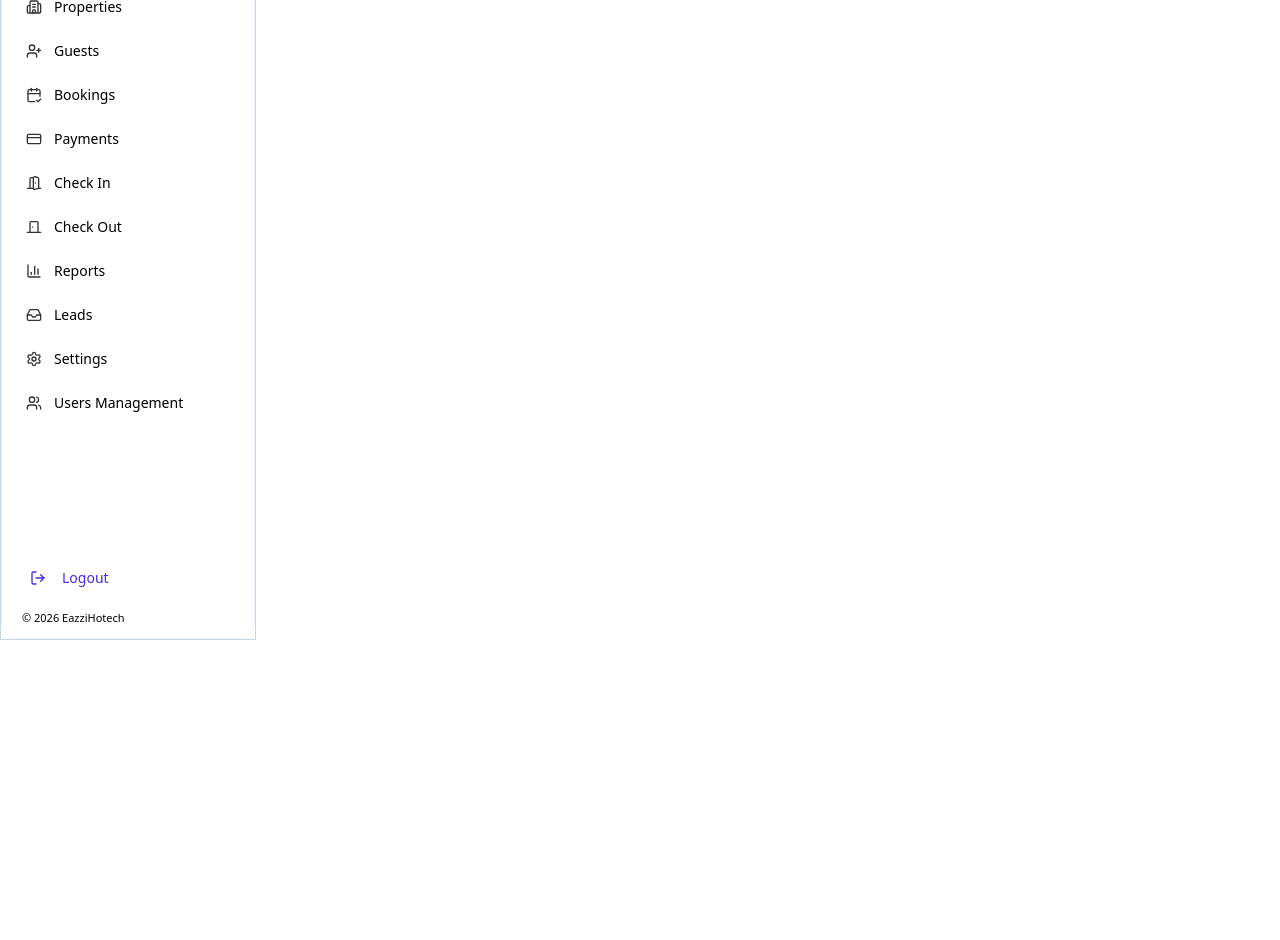
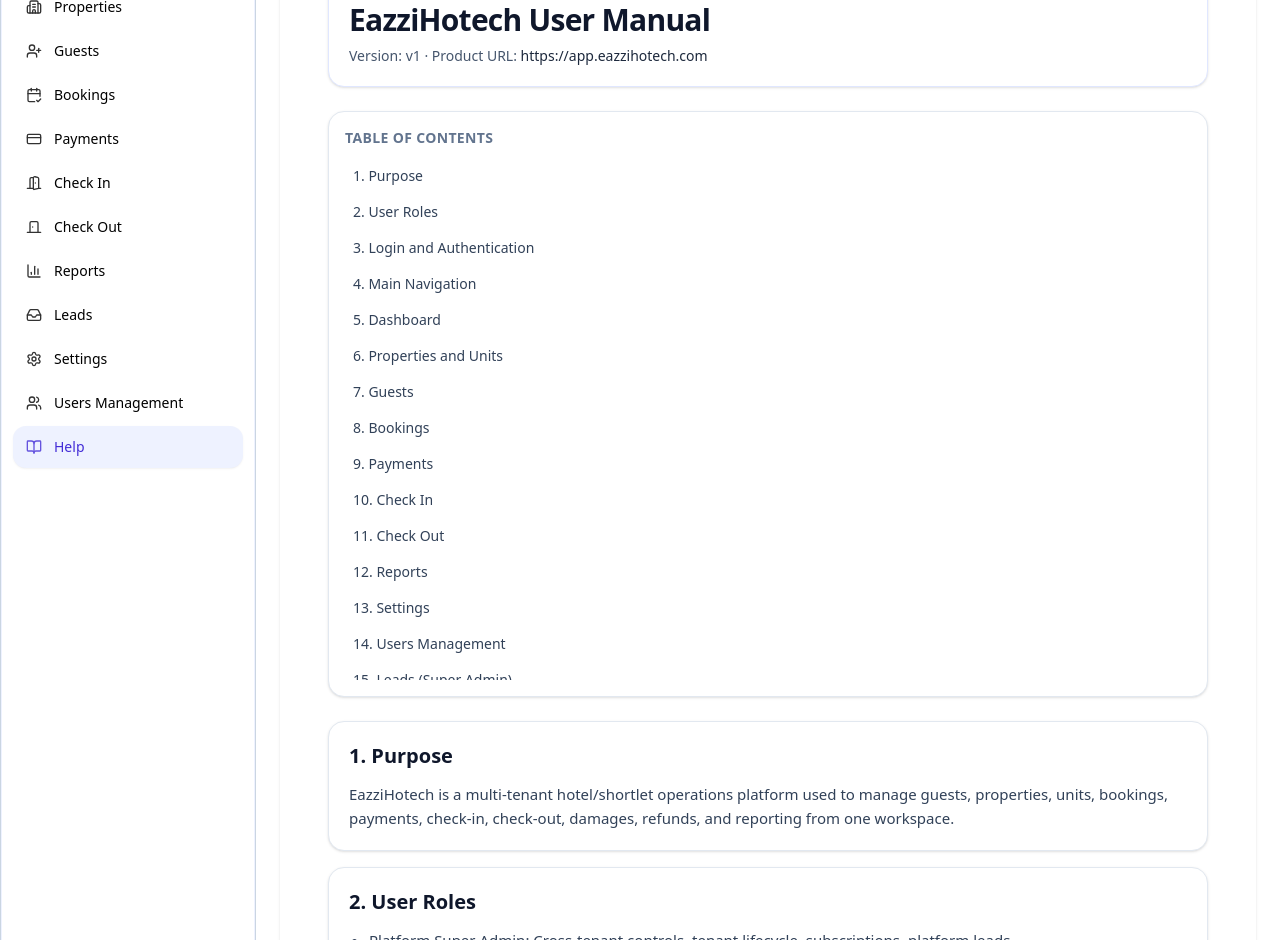
Before and after one commit to tolulopedd/EazziHotech-Web-V2, a React (Vite) app: page /app/help in a window 1280 px wide. Shown: the part 160-1100 px from the top of the page. Before the commit the page ends 800 px from the top, so only its background shows below. Built offline with nearby package versions, Linux system fonts and the light colour scheme; no server answers; sample sign-in values are in the browser's storage.

Commit message:
Add in-app Help manual page and sidebar link

```diff
--- a/src/app/routes.tsx
+++ b/src/app/routes.tsx
@@ -17,6 +17,7 @@
 import CheckOutPage from "@/pages/CheckOutPage";
 import Guests from "@/pages/Guests";
 import LeadsPage from "@/pages/LeadsPage";
+import HelpManual from "@/pages/HelpManual";
 
 // ✅ NEW
 import ReportsPage from "@/pages/ReportsPage";
@@ -61,6 +62,7 @@
           // ✅ NEW
           { path: "reports", element: <ReportsPage /> },
           { path: "leads", element: <LeadsPage /> },
+          { path: "help", element: <HelpManual /> },
 
           { path: "settings", element: <Settings /> },
           { path: "users", element: <Users /> },
--- a/src/components/sidebar.tsx
+++ b/src/components/sidebar.tsx
@@ -14,6 +14,7 @@
   DoorClosed,
   BarChart3, // ✅ NEW
   Inbox,
+  BookOpen,
 } from "lucide-react";
 import logo from "@/assets/logo512.png";
 
@@ -43,6 +44,7 @@
 
     { label: "Settings", to: "/app/settings", icon: Settings },
     { label: "Users Management", to: "/app/users", icon: Users },
+    { label: "Help", to: "/app/help", icon: BookOpen },
   ];
 
   function logout() {
--- /dev/null
+++ b/src/pages/HelpManual.tsx
@@ -0,0 +1,290 @@
+type ManualSection = {
+  id: string;
+  title: string;
+  paragraphs?: string[];
+  bullets?: string[];
+  steps?: string[];
+};
+
+const MANUAL_SECTIONS: ManualSection[] = [
+  {
+    id: "purpose",
+    title: "1. Purpose",
+    paragraphs: [
+      "EazziHotech is a multi-tenant hotel/shortlet operations platform used to manage guests, properties, units, bookings, payments, check-in, check-out, damages, refunds, and reporting from one workspace.",
+    ],
+  },
+  {
+    id: "user-roles",
+    title: "2. User Roles",
+    bullets: [
+      "Platform Super Admin: Cross-tenant controls, tenant lifecycle, subscriptions, platform leads.",
+      "Tenant Admin: Full workspace operations, settings, and users.",
+      "Manager: Day-to-day operations with controlled admin permissions.",
+      "Staff: Front desk operations with restricted sensitive controls.",
+    ],
+  },
+  {
+    id: "login-authentication",
+    title: "3. Login and Authentication",
+    steps: [
+      "Open Login page.",
+      "Select workspace (tenant).",
+      "Enter email and password.",
+      "Click Sign in.",
+    ],
+    bullets: [
+      "Password reset: Use Forgot password, provide workspace (optional) and email, then complete reset from email link.",
+      "Session timeout: Users are automatically logged out after 5 minutes of inactivity.",
+    ],
+  },
+  {
+    id: "main-navigation",
+    title: "4. Main Navigation",
+    bullets: [
+      "Dashboard",
+      "Properties",
+      "Guests",
+      "Bookings",
+      "Payments",
+      "Check In",
+      "Check Out",
+      "Reports",
+      "Settings",
+      "Users Management",
+      "Leads (Super Admin only)",
+    ],
+  },
+  {
+    id: "dashboard",
+    title: "5. Dashboard",
+    bullets: [
+      "Role-based summary cards",
+      "Booking and payment visibility",
+      "Quick links to key workflows",
+      "Workspace usage overview",
+    ],
+  },
+  {
+    id: "properties-units",
+    title: "6. Properties and Units",
+    steps: [
+      "Create Property: Properties -> Create New Property -> fill details -> Save.",
+      "Add Unit: Open property -> Add Unit -> fill unit details -> Save.",
+    ],
+    bullets: ["Property indicators include unit count, occupancy, and monthly revenue."],
+  },
+  {
+    id: "guests",
+    title: "7. Guests",
+    steps: [
+      "Guests -> Create Guest.",
+      "Enter guest details (name, contacts, nationality/address, ID information).",
+      "Save guest.",
+    ],
+    bullets: ["Search by name, email, phone, or ID and open full profile details."],
+  },
+  {
+    id: "bookings",
+    title: "8. Bookings",
+    steps: [
+      "Bookings -> New Booking.",
+      "Select property/unit and check-in/check-out dates.",
+      "Select existing guest or create inline.",
+      "Confirm amount and save booking.",
+    ],
+    bullets: [
+      "Date availability checks follow Africa/Lagos timezone day logic.",
+      "Record payment directly from booking for UNPAID/PARTPAID records.",
+    ],
+  },
+  {
+    id: "payments",
+    title: "9. Payments",
+    bullets: [
+      "Pending tab tracks balances due.",
+      "Confirmed tab tracks confirmed payment records.",
+      "Use search and booking filters for reconciliation.",
+    ],
+  },
+  {
+    id: "check-in",
+    title: "10. Check In",
+    steps: [
+      "Open Check In and select booking from arrivals.",
+      "Validate guest/ID details.",
+      "Optionally tick Also update Guest profile.",
+      "Confirm check-in.",
+    ],
+    bullets: [
+      "Guest photo supports both Take Photo (camera/webcam) and Select from Gallery/File.",
+      "Mobile devices may offer camera capture directly from file chooser.",
+    ],
+  },
+  {
+    id: "check-out",
+    title: "11. Check Out",
+    steps: [
+      "Open Check Out and search/select in-house guest.",
+      "Open checkout certification modal.",
+      "Review outstanding amount, damages, overstay, refund policy.",
+      "Confirm checkout after settlement.",
+    ],
+    bullets: [
+      "Checkout is blocked when balance remains unsettled.",
+      "Damages and overstay charges can be added and reflected in outstanding balance.",
+      "Early checkout supports refund policy capture and reporting.",
+    ],
+  },
+  {
+    id: "reports",
+    title: "12. Reports",
+    bullets: [
+      "Overview",
+      "Revenue",
+      "Outstanding",
+      "Occupancy",
+      "Refunds",
+      "Damages",
+      "Date-range and property-level filtering",
+    ],
+  },
+  {
+    id: "settings",
+    title: "13. Settings",
+    bullets: [
+      "Workspace profile details",
+      "Subscription status visibility",
+      "Usage and plan limits",
+      "Super Admin tenant controls and tenant creation",
+      "Platform Super Admin controls tenant subscription state",
+    ],
+  },
+  {
+    id: "users-management",
+    title: "14. Users Management",
+    bullets: [
+      "Create users",
+      "Edit user details",
+      "Assign role (subject to permission model)",
+      "Enable/disable user (where permitted)",
+      "Lower-privileged roles cannot manage higher roles",
+    ],
+  },
+  {
+    id: "leads",
+    title: "15. Leads (Super Admin)",
+    paragraphs: [
+      "Leads page displays public lead submissions from the landing page for structured sales follow-up.",
+    ],
+  },
+  {
+    id: "email-notifications",
+    title: "16. Email Notifications",
+    bullets: [
+      "Booking confirmation",
+      "Check-in confirmation",
+      "Check-out confirmation",
+      "Recipients: guest and active tenant admin recipients",
+      "Requires production email setup (Resend verified domain + correct env values)",
+    ],
+  },
+  {
+    id: "mobile-notes",
+    title: "17. Mobile Experience Notes",
+    bullets: [
+      "Single-instance mobile sidebar drawer",
+      "Scrollable check-in and checkout modals",
+      "Camera/file photo options for guest photo capture",
+    ],
+  },
+  {
+    id: "troubleshooting",
+    title: "18. Troubleshooting",
+    bullets: [
+      "No workspaces found: verify tenant exists and is active.",
+      "Photo upload fails: verify S3 CORS, IAM permissions, backend env, and presign -> upload -> confirm flow.",
+      "Photo unavailable at checkout: verify signed photo URL response and object existence.",
+      "Password reset email not received: verify Resend domain and EMAIL_FROM value.",
+    ],
+  },
+  {
+    id: "day-zero-setup",
+    title: "19. Recommended Day-0 Setup Order",
+    steps: [
+      "Workspace/Tenant setup",
+      "Property creation",
+      "Unit creation",
+      "User creation",
+      "Guest seed/import",
+      "Booking and payment process test",
+      "Check-in/check-out test",
+      "Report verification",
+    ],
+  },
+];
+
+export default function HelpManual() {
+  return (
+    <div className="mx-auto max-w-7xl space-y-6 px-4 py-4 md:px-6 print:px-0">
+      <div className="rounded-2xl border border-indigo-100 bg-white p-5 shadow-sm print:border-0 print:shadow-none">
+        <p className="text-xs uppercase tracking-wide text-indigo-600">In-App Guide</p>
+        <h1 className="mt-1 text-2xl font-bold tracking-tight text-slate-900 md:text-3xl">EazziHotech User Manual</h1>
+        <p className="mt-2 text-sm text-slate-600">
+          Version: v1 · Product URL: <span className="font-medium text-slate-800">https://app.eazzihotech.com</span>
+        </p>
+      </div>
+
+      <div className="grid gap-6 lg:grid-cols-[280px,1fr]">
+        <aside className="rounded-2xl border border-slate-200 bg-white p-4 shadow-sm lg:sticky lg:top-20 lg:h-fit print:hidden">
+          <h2 className="text-sm font-semibold uppercase tracking-wide text-slate-500">Table of Contents</h2>
+          <nav className="mt-3 max-h-[65vh] space-y-1 overflow-auto pr-1">
+            {MANUAL_SECTIONS.map((section) => (
+              <a
+                key={section.id}
+                href={`#${section.id}`}
+                className="block rounded-md px-2 py-1.5 text-sm text-slate-700 transition hover:bg-slate-100 hover:text-indigo-700"
+              >
+                {section.title}
+              </a>
+            ))}
+          </nav>
+        </aside>
+
+        <main className="space-y-4">
+          {MANUAL_SECTIONS.map((section) => (
+            <section
+              key={section.id}
+              id={section.id}
+              className="rounded-2xl border border-slate-200 bg-white p-5 shadow-sm print:break-inside-avoid print:border print:shadow-none"
+            >
+              <h2 className="text-lg font-semibold text-slate-900 md:text-xl">{section.title}</h2>
+
+              {section.paragraphs?.map((paragraph) => (
+                <p key={paragraph} className="mt-3 text-sm leading-6 text-slate-700 md:text-[15px]">
+                  {paragraph}
+                </p>
+              ))}
+
+              {section.steps?.length ? (
+                <ol className="mt-3 list-decimal space-y-1 pl-5 text-sm leading-6 text-slate-700 md:text-[15px]">
+                  {section.steps.map((step) => (
+                    <li key={step}>{step}</li>
+                  ))}
+                </ol>
+              ) : null}
+
+              {section.bullets?.length ? (
+                <ul className="mt-3 list-disc space-y-1 pl-5 text-sm leading-6 text-slate-700 md:text-[15px]">
+                  {section.bullets.map((item) => (
+                    <li key={item}>{item}</li>
+                  ))}
+                </ul>
+              ) : null}
+            </section>
+          ))}
+        </main>
+      </div>
+    </div>
+  );
+}
```
